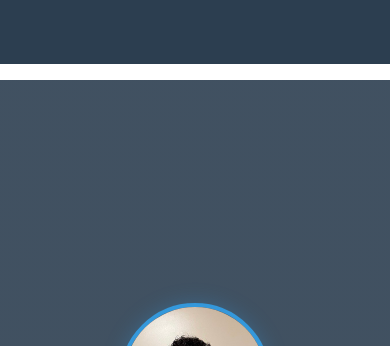
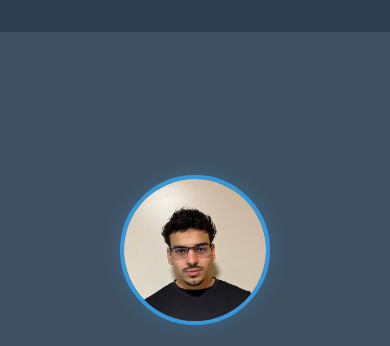
Before and after one commit to chaabaneInfo/PorteFolio, a website built with Vite: page index.html in a window 390 px wide. Shown: the top 346 px of the page. Built offline with nearby package versions, Linux system fonts and the light colour scheme.

Commit message:
Update styles.css

```diff
--- a/styles.css
+++ b/styles.css
@@ -9,7 +9,6 @@ body {
     font-family: 'Segoe UI', Tahoma, Geneva, Verdana, sans-serif;
     line-height: 1.6;
     color: #333;
-    padding-top: 4rem;
 }
 
 /* Navigation */
@@ -20,7 +19,6 @@ header {
     width: 100%;
     top: 0;
     z-index: 1000;
-    height: 4rem;
 }
 
 nav ul {
@@ -54,7 +52,6 @@ nav ul li a:hover {
     text-align: center;
     color: white;
     padding: 0 1rem;
-    padding-top: 5rem;
 }
 
 .hero-content {
@@ -308,12 +305,6 @@ footer {
         grid-template-columns: 1fr;
     }
 
-     .hero {
-        padding-top: 6rem;
-    }
-        body {
-        padding-top: 5rem;
-    }
 
         .menu {
         flex-direction: column;
```
